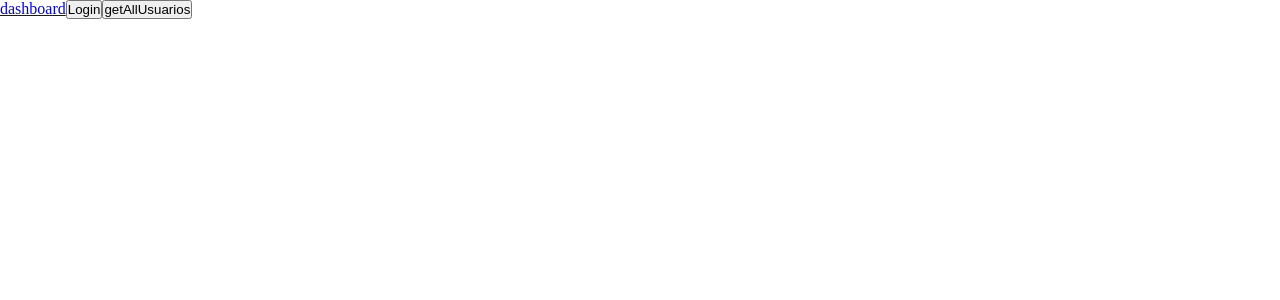
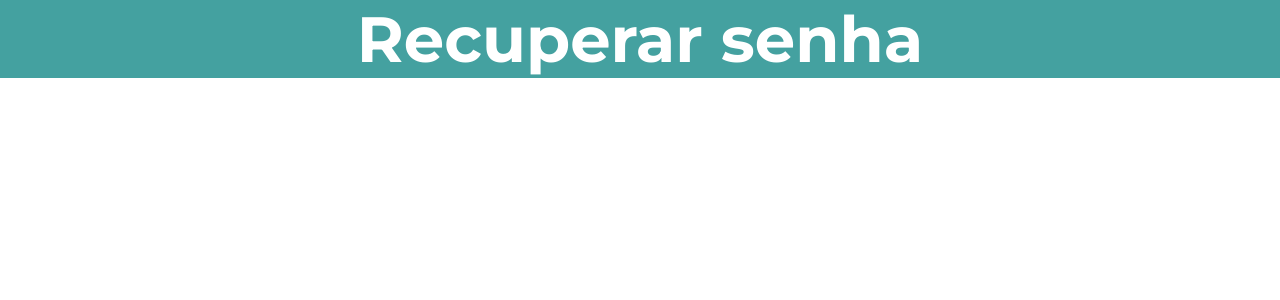
Before and after one commit to etec-SIME/SIME-web-dashboard, an Angular app in the folder SIME-web-dashboard/: page / in a window 1280 px wide. Shown: the top 300 px of the page. Built offline with nearby package versions, Linux system fonts and the light colour scheme.

Commit message:
sparkles:Feat: Criar a pagina de recuperar senha e modificar o router.

```diff
--- a/SIME-web-dashboard/src/app/app.routes.ts
+++ b/SIME-web-dashboard/src/app/app.routes.ts
@@ -1,3 +1,4 @@
+import { RecuperarSenhaComponent } from './pages/recuperar-senha/recuperar-senha.component';
 import { Routes } from '@angular/router';
 import { LoginComponent } from './pages/login/login.component';
 import { DashboardComponent } from './pages/dashboard/dashboard.component';
@@ -7,11 +8,12 @@ import { ChamadosPendentesComponent } from './pages/chamados-pendentes/chamados-
 import { HomeComponent } from './pages/home/home.component';
 
 export const routes: Routes = [
-    { path: '', component: LoginComponent },
+    { path: '', component: RecuperarSenhaComponent },
     { path: 'home', component: HomeComponent },
     { path: 'dashboard', component: DashboardComponent },
     { path: 'funcionarios', component: FuncionariosComponent },
     { path: 'chamados-pendentes', component: ChamadosPendentesComponent },
     { path: 'chamados-concluidos', component: ChamadosConcluidosComponent },
+    //{ path: 'recuperar-senha', component: RecuperarSenhaComponent},
     { path: '**', redirectTo: '' }
 ];
--- /dev/null
+++ b/SIME-web-dashboard/src/app/pages/recuperar-senha/recuperar-senha.component.css
@@ -0,0 +1,14 @@
+@import url('https://fonts.googleapis.com/css2?family=Montserrat:ital,wght@0,100..900;1,100..900&display=swap');
+
+*{
+  background-color: #44A1A0;
+ }
+
+ h1{
+  display: flex;
+  justify-content: center;
+  align-items: center;
+  color:#ffffff;
+  font-family: "Montserrat";
+  font-size: 8vh;
+}
--- /dev/null
+++ b/SIME-web-dashboard/src/app/pages/recuperar-senha/recuperar-senha.component.html
@@ -0,0 +1,9 @@
+<!doctype html>
+<html lang="en">
+<head>
+
+</head>
+<body>
+  <h1>Recuperar senha</h1>
+</body>
+</html>
```
Also changed, not shown: SIME-web-dashboard/src/app/pages/recuperar-senha/recuperar-senha.component.ts (added, +11 -0 lines), 1 other file (tests, documents, lock files or other folders).
